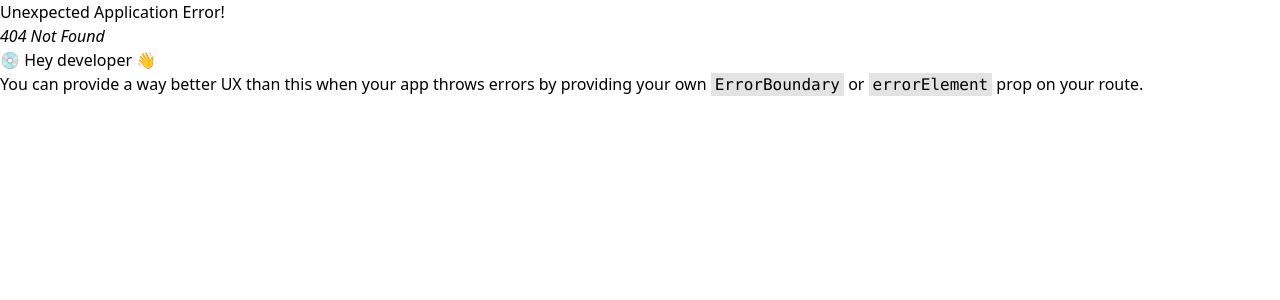
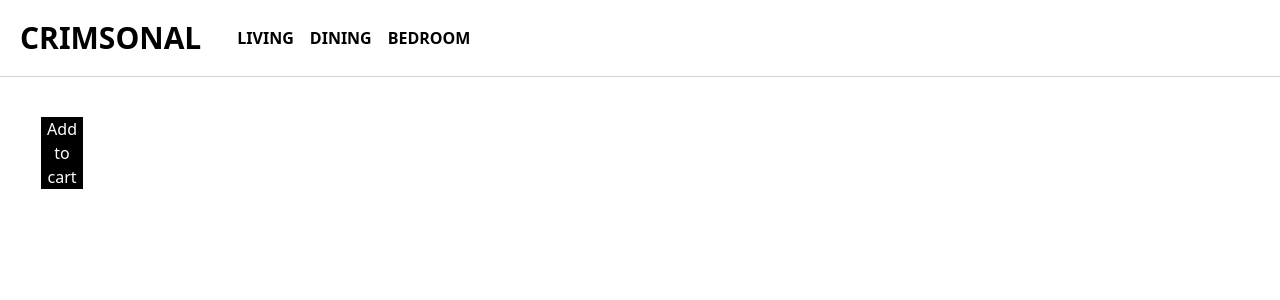
Before and after one commit to emShalaby/shopping_cart, a React app: page /dining/1 in a window 1280 px wide. Before the commit this address had no page. Shown: the top 300 px of the page. Built offline with nearby package versions, Linux system fonts and the light colour scheme; the HTML template or start-up script is replaced by a standard one.

Commit message:
basic shopping page component

```diff
--- a/src/componenets/common/Card.tsx
+++ b/src/componenets/common/Card.tsx
@@ -1,27 +1,37 @@
 import { useState } from "react";
+import { Link, useLocation } from "react-router-dom";
 
 interface ICard {
   title: string;
   price: string;
   imageUrl: string;
+  id: string;
+  description: string;
 }
 
-export default function Card({ title, price, imageUrl }: ICard) {
+export default function Card({ title, price, imageUrl, id,description }: ICard) {
   const [isLoading, setIsLoading] = useState(true);
-
+  const location = useLocation();
+  const path = location.pathname;
   return (
-    <button className="flex flex-col gap-3 p-2">
-      {isLoading && <div className="h-[200px] w-[300px] animate-pulse absolute" />}
+    <Link
+      className="flex flex-col gap-3 p-2"
+      to={`${path}` + "/" + `${id}`}
+      state={{ title, price, imageUrl ,description}}
+    >
+      {isLoading && (
+        <div className="absolute h-[200px] w-[300px] animate-pulse" />
+      )}
       <img
         src={imageUrl}
         className={`h-[200px] w-[300px] transition-opacity duration-500 ${isLoading ? "opacity-0" : "opacity-100"}`}
         alt={title}
         onLoad={() => setIsLoading(false)}
       />
-      <div className="flex gap-10 justify-between">
+      <div className="flex justify-between gap-10">
         <p>{title}</p>
         <p>{price}</p>
       </div>
-    </button>
+    </Link>
   );
 }
--- a/src/componenets/common/PageSekeleton.tsx
+++ b/src/componenets/common/PageSekeleton.tsx
@@ -20,7 +20,7 @@ export default function PageSkeleton({ fetchUrl, title }: IPageSekelton) {
     fetchItems();
   }, [fetchUrl]);
   return (
-    <div className="p-5 wide:flex wide:flex-col wide:place-items-center mt-5">
+    <div className="mt-5 p-5 wide:flex wide:flex-col wide:place-items-center">
       <H1>{`${title} FURNITURE`}</H1>
       <div className="grid min-w-[1000px] grid-cols-3 gap-24 p-6">
         {items &&
@@ -30,6 +30,8 @@ export default function PageSkeleton({ fetchUrl, title }: IPageSekelton) {
               title={item.title}
               price={item.price}
               imageUrl={item.images[0]}
+              id={String(item.id)}
+              description={item.description}
             />
           ))}
       </div>
--- /dev/null
+++ b/src/componenets/common/ShoppingPage.tsx
@@ -0,0 +1,23 @@
+import { useLocation } from "react-router-dom";
+
+export default function ShoppingPage() {
+  const location = useLocation();
+  const { state } = location;
+  const { title, price, imageUrl, description } = state || {};
+
+  return (
+    <div className="mt-10 flex w-full wide:justify-center">
+      <div className="flex">
+        <div className="flex-1">
+          <img src={imageUrl} alt="" />
+        </div>
+        <div className="flex flex-1 flex-col">
+          <p>{title}</p>
+          <p>{description}</p>
+          <p>{price}</p>
+          <button className="bg-black text-white">Add to cart</button>
+        </div>
+      </div>
+    </div>
+  );
+}
```
Also changed, not shown: src/main.tsx (+13 -0 lines).
